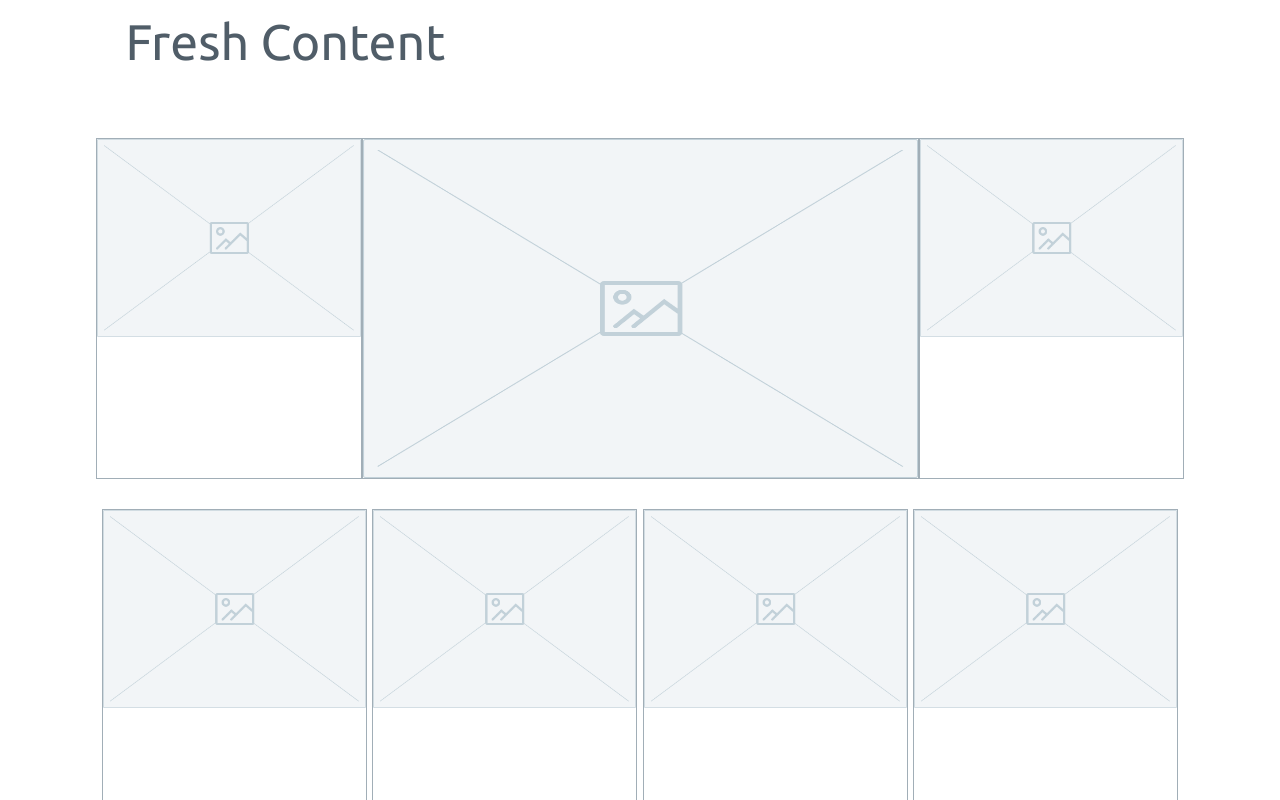
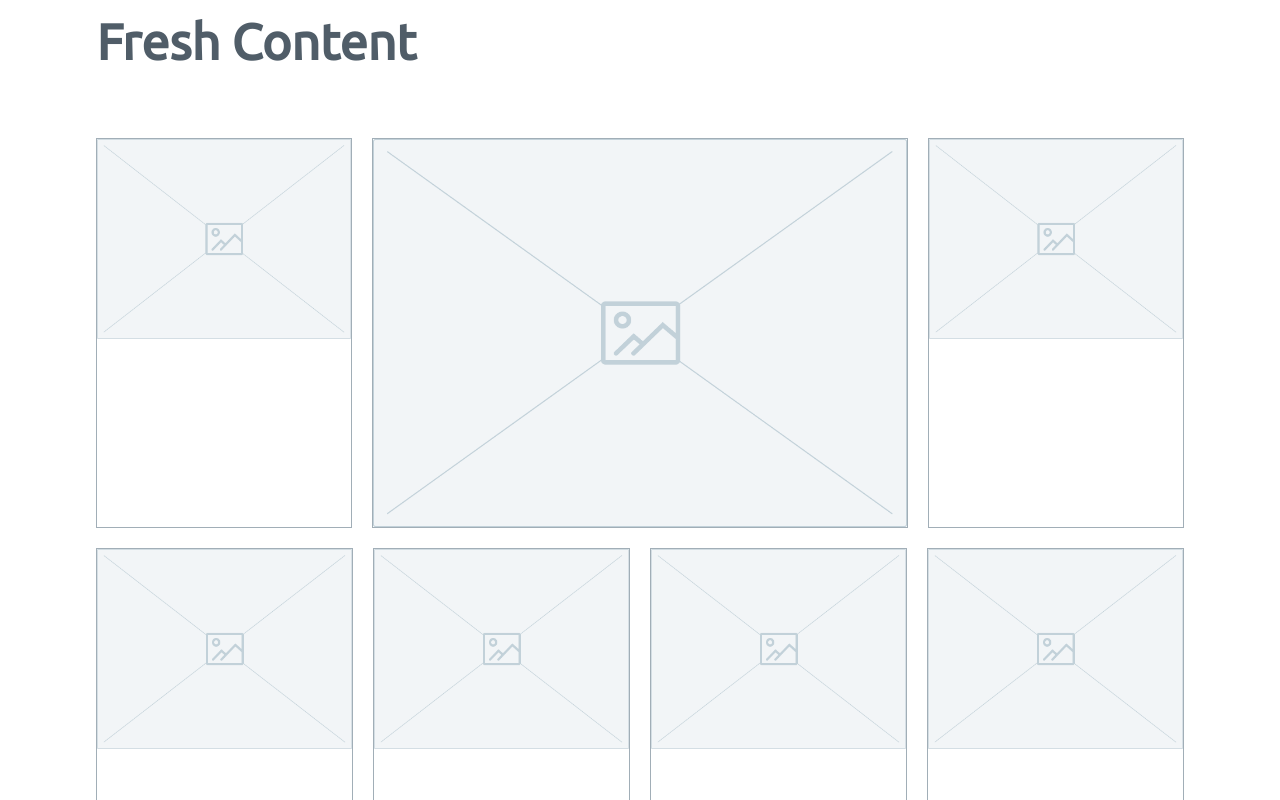
Before and after one commit to jroter/miniature-pancakes, a React (Create React App) app: page /modules in a window 1280 px wide. Shown: the top 800 px of the page. Built offline with nearby package versions, Linux system fonts and the light colour scheme.

Commit message:
Donne's wrath ptII

```diff
--- a/package.json
+++ b/package.json
@@ -35,5 +35,8 @@
       "last 1 firefox version",
       "last 1 safari version"
     ]
+  },
+  "devDependencies": {
+    "jest": "^27.4.7"
   }
 }
--- a/src/components/ImageComponent.js
+++ b/src/components/ImageComponent.js
@@ -3,7 +3,7 @@ import React from 'react'
 const ImageComponent = ({image, className}) => {
     return (
         <>
-            <img src={image} className={className} style={{height:'inherit',width:'inherit'}}></img>
+            <img src={image} className={className}></img>
         </>
     )
 }
--- a/src/pages/LessonsPage.css
+++ b/src/pages/LessonsPage.css
@@ -1,3 +1,7 @@
+body {
+    min-width: 900px;
+    max-width: 2600px;
+}
 .mod-page-container {
     display: flex;
     justify-content: center;
@@ -9,8 +13,9 @@
 
 .mod-title {
     font-size: 50px;
-    margin-left: 29px;
+    margin-bottom: 68px;
     color: #505D68;
+    font-weight: 800;
 }
 
 .mod-container {
@@ -83,3 +88,47 @@
     border: 1px solid #A1AEB7;
     min-height: 339px;
 }
+
+
+
+
+
+/* ---------------------------*/
+
+.new-modules-container {
+    display: flex;
+    max-width: 100%;
+    height: 800px;
+    flex-direction: column;
+    gap: 20px;
+}
+
+.new-modules-top {
+    display: flex;
+    flex-grow: 1;
+    gap: 20px;
+}
+
+.new-modules-bottom {
+    display: flex;
+    flex-grow: 1;
+    gap: 20px;
+}
+
+.new-module-large {
+    background-image: url('../images/icon.png');
+    background-size: 100% 100%;
+    flex-grow: 2.1;
+    border: 1px solid #A1AEB7;
+}
+
+.new-module-small {
+    flex-grow: 1;
+    border: 1px solid #A1AEB7;
+}
+
+.new-module-small-img-background {
+    background-image: url('../images/icon.png');
+    height: 200px;
+    background-size: 100% 100%;
+}
--- a/src/pages/LessonsPage.js
+++ b/src/pages/LessonsPage.js
@@ -14,32 +14,24 @@ export default function LessonsPage() {
     return (
         <div>
             <div className="mod-page-container">
-                <div className="mod-title">Fresh Content</div>
-                <div className="mod-container">
-                   <div className="top-mod-container">
-                        <div className='module'>
-                            <ImageComponent image={icon} className="module-window-default"/>
+                <div className="mod-title"><strong>Fresh Content</strong></div>
+                <div class="new-modules-container">
+                    <div className="new-modules-top">
+                        <div className="new-module-small">
+                            <div className="new-module-small-img-background"></div>
                         </div>
-                        <div className='module-window-large'>
-
+                        <div className="new-module-large">
                         </div>
-                        <div className='module'>
-                            <ImageComponent image={icon} className="module-window-default"/>
+                        <div className="new-module-small">
+                            <div className="new-module-small-img-background"></div>
                         </div>
-                   </div>
-                   <div className="bottom-mod-container">
-                        <div className='module'>
-                            <ImageComponent image={icon} className="module-window-default"/>
-                        </div>
-                        <div className='module'>
-                            <ImageComponent image={icon} className="module-window-default"/>
-                        </div>
-                        <div className='module'>
-                            <ImageComponent image={icon} className="module-window-default"/>
-                        </div>
-                        <div className='module'>
-                            <ImageComponent image={icon} className="module-window-default"/>
-                        </div>
+                    </div>
+                    <div className="new-modules-bottom">
+                        {[...Array(4)].map((_, index) => (
+                            <div className="new-module-small" key={index}>
+                                <div className="new-module-small-img-background"></div>
+                            </div>
+                        ))}
                     </div>
                 </div>
                 <div className="completed-title">
```
Also changed, not shown: 1 other file (tests, documents, lock files or other folders).
